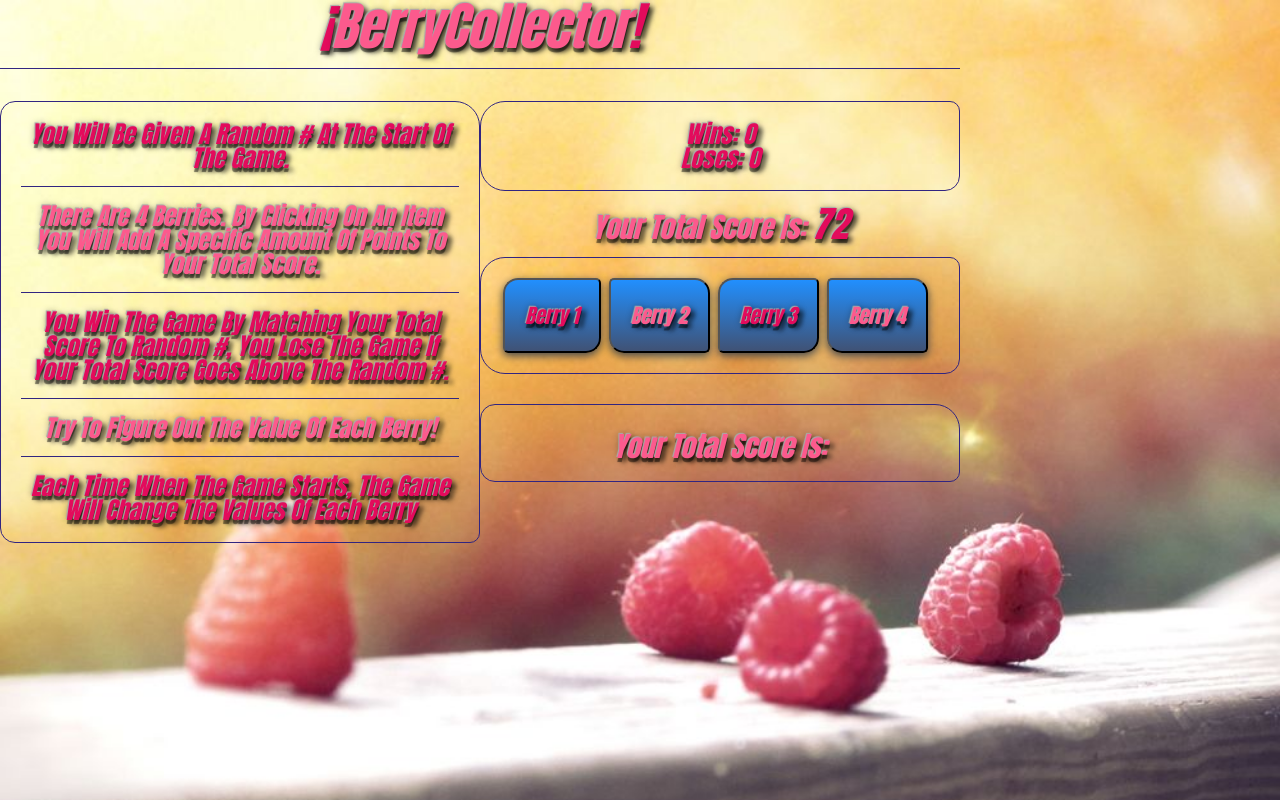
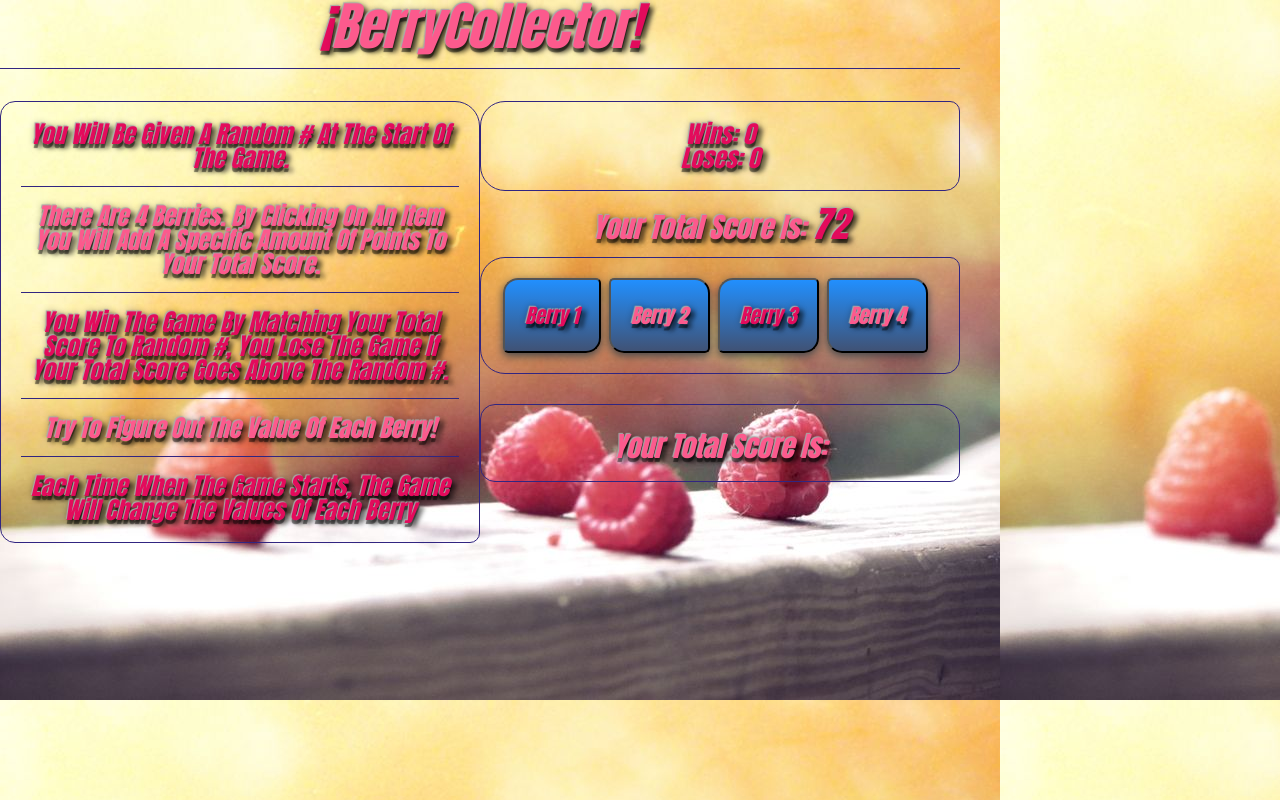
Before and after one commit to 2juicy/BerryCollector, a plain HTML site: page index.html in a window 1280 px wide. Drawn offline with nearby package versions, Linux system fonts and the light colour scheme.

Commit message:
background fixed

```diff
--- a/css/style.css
+++ b/css/style.css
@@ -2,7 +2,10 @@
 	margin: 0;
 	padding: 0;
     }
-
+body{
+    background: url('../images/background.jpg');
+    background-repeat: repeat;
+}
 hr{
     display: block;
     height: 1px;
--- a/index.html
+++ b/index.html
@@ -12,9 +12,6 @@
 </head>
 <!--  -->
 <body>
-	<figure>
-		<img width="100%" height='100%' src="images/background.jpg">
-	</figure>
 	<div class="container">
 		<h1>¡<span class='strawberry'>BerryCollector</span>!</h1>
 <hr>
```
